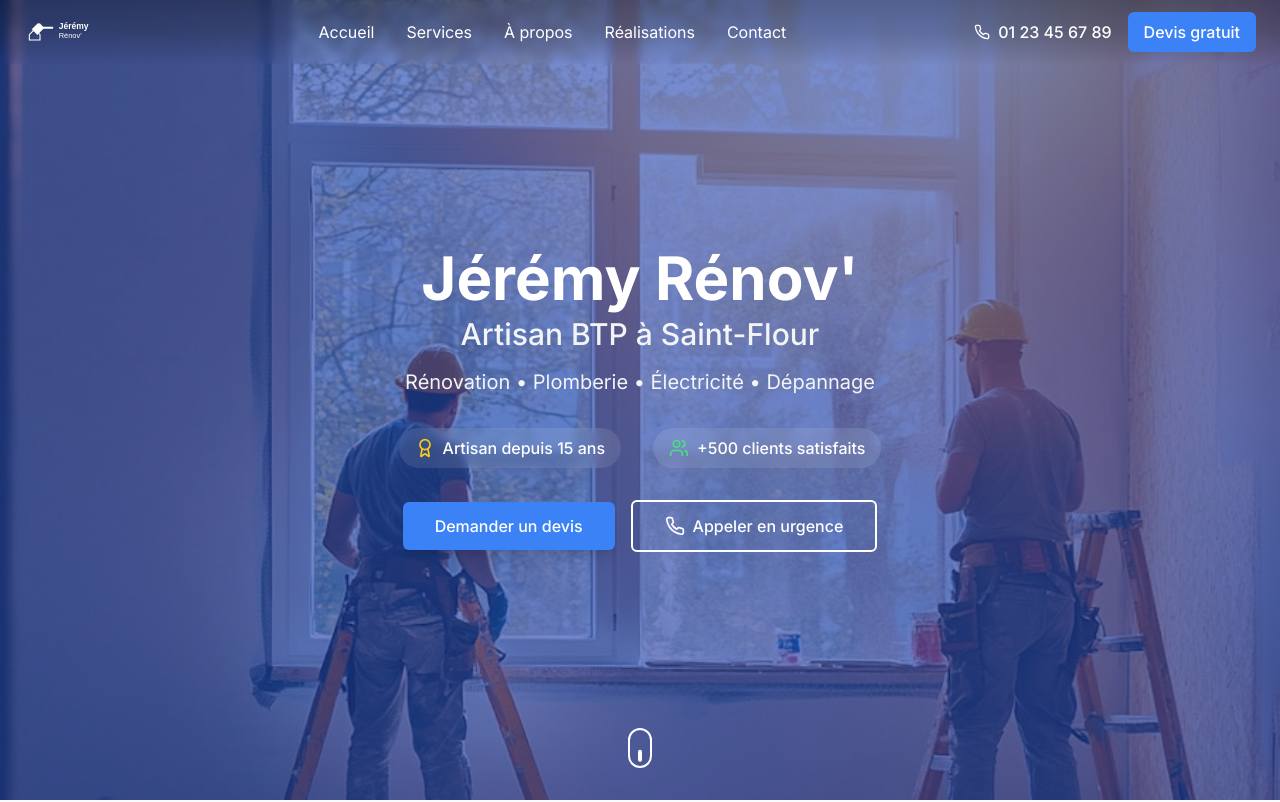
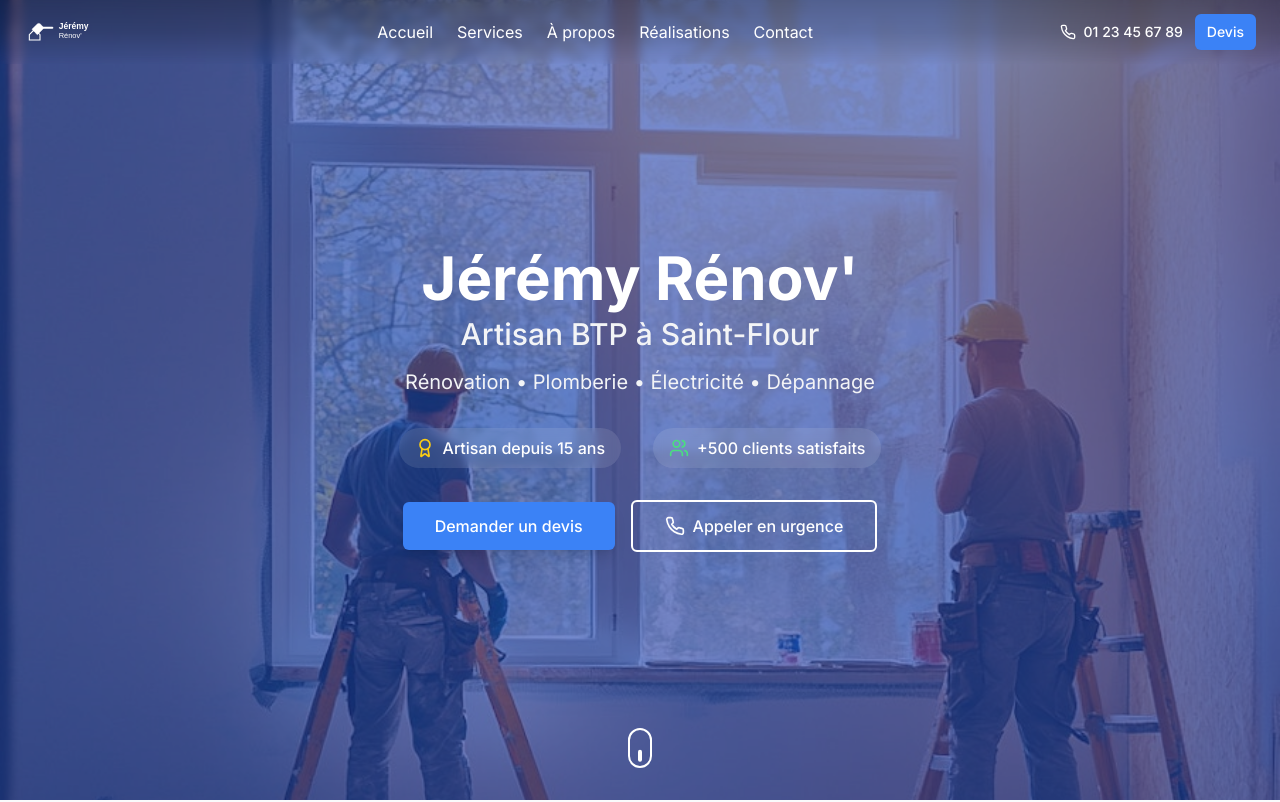
Before and after one commit to agat-dev/saint-flour-renov-project, a React (Vite) app: page / in a window 1280 px wide. Shown: the top 802 px of the page. Built offline with nearby package versions, Linux system fonts and the light colour scheme.

Commit message:
Fix: Header width on Samsung Chrome
Try `w-max-full` for header width.

```diff
--- a/src/components/Header.tsx
+++ b/src/components/Header.tsx
@@ -1,10 +1,11 @@
+
 import { useState, useEffect } from 'react';
 import { Phone, Menu, X } from 'lucide-react';
 import { motion } from 'framer-motion';
 
 const Logo = ({ className = "", isScrolled = false }: { className?: string, isScrolled?: boolean }) => (
   <svg
-    className={`h-8 w-auto ${className}`}
+    className={`h-6 w-auto sm:h-8 flex-shrink-0 ${className}`}
     viewBox="0 0 200 60"
     fill="none"
     xmlns="http://www.w3.org/2000/svg"
@@ -80,24 +81,24 @@ const Header = () => {
     <motion.header
       initial={{ y: -100 }}
       animate={{ y: 0 }}
-      className={`fixed top-0 left-0 right-0 z-50 w-full transition-all duration-500 ease-in-out ${
+      className={`fixed top-0 left-0 right-0 z-50 max-w-full overflow-hidden transition-all duration-500 ease-in-out ${
         isScrolled
           ? 'bg-white/95 backdrop-blur-md shadow-lg border-b border-white/20'
           : 'bg-gradient-to-b from-black/30 via-black/20 to-transparent backdrop-blur-sm'
       }`}
     >
-      <div className="w-full max-w-screen mx-auto px-3 sm:px-4 lg:px-6">
-        <div className="flex justify-between items-center h-14 sm:h-16 min-h-0">
+      <div className="max-w-full mx-auto px-2 sm:px-4 lg:px-6">
+        <div className="flex justify-between items-center h-14 sm:h-16 max-w-full">
           {/* Logo */}
-          <div className="flex items-center min-w-0">
+          <div className="flex items-center flex-shrink-0 min-w-0">
             <Logo isScrolled={isScrolled} />
           </div>
 
           {/* Navigation Desktop */}
-          <nav className="hidden md:flex space-x-6 lg:space-x-8">
+          <nav className="hidden md:flex space-x-4 lg:space-x-6 flex-shrink">
             <button
               onClick={() => scrollToSection('accueil')}
-              className={`transition-all duration-300 ease-in-out ${
+              className={`transition-all duration-300 ease-in-out text-sm lg:text-base whitespace-nowrap ${
                 isScrolled ? 'text-gray-700 hover:text-blue-600' : 'text-white hover:text-gray-200'
               }`}
             >
@@ -105,7 +106,7 @@ const Header = () => {
             </button>
             <button
               onClick={() => scrollToSection('services')}
-              className={`transition-all duration-300 ease-in-out ${
+              className={`transition-all duration-300 ease-in-out text-sm lg:text-base whitespace-nowrap ${
                 isScrolled ? 'text-gray-700 hover:text-blue-600' : 'text-white hover:text-gray-200'
               }`}
             >
@@ -113,7 +114,7 @@ const Header = () => {
             </button>
             <button
               onClick={() => scrollToSection('a-propos')}
-              className={`transition-all duration-300 ease-in-out ${
+              className={`transition-all duration-300 ease-in-out text-sm lg:text-base whitespace-nowrap ${
                 isScrolled ? 'text-gray-700 hover:text-blue-600' : 'text-white hover:text-gray-200'
               }`}
             >
@@ -121,7 +122,7 @@ const Header = () => {
             </button>
             <button
               onClick={() => scrollToSection('realisations')}
-              className={`transition-all duration-300 ease-in-out ${
+              className={`transition-all duration-300 ease-in-out text-sm lg:text-base whitespace-nowrap ${
                 isScrolled ? 'text-gray-700 hover:text-blue-600' : 'text-white hover:text-gray-200'
               }`}
             >
@@ -129,7 +130,7 @@ const Header = () => {
             </button>
             <button
               onClick={() => scrollToSection('contact')}
-              className={`transition-all duration-300 ease-in-out ${
+              className={`transition-all duration-300 ease-in-out text-sm lg:text-base whitespace-nowrap ${
                 isScrolled ? 'text-gray-700 hover:text-blue-600' : 'text-white hover:text-gray-200'
               }`}
             >
@@ -138,26 +139,26 @@ const Header = () => {
           </nav>
 
           {/* CTA Desktop */}
-          <div className="hidden md:flex items-center space-x-3 lg:space-x-4 min-w-0">
+          <div className="hidden md:flex items-center space-x-2 lg:space-x-3 flex-shrink-0 min-w-0">
             <a
               href="tel:0123456789"
-              className={`flex items-center transition-all duration-300 ease-in-out whitespace-nowrap ${
+              className={`flex items-center transition-all duration-300 ease-in-out whitespace-nowrap text-xs lg:text-sm ${
                 isScrolled ? 'text-blue-600 hover:text-blue-700' : 'text-white hover:text-gray-200'
               }`}
             >
-              <Phone className="h-4 w-4 mr-2" />
-              <span className="font-medium text-sm lg:text-base">01 23 45 67 89</span>
+              <Phone className="h-3 w-3 lg:h-4 lg:w-4 mr-1 lg:mr-2 flex-shrink-0" />
+              <span className="font-medium hidden lg:inline">01 23 45 67 89</span>
             </a>
             <button
               onClick={() => scrollToSection('contact')}
-              className="bg-blue-500 hover:bg-blue-600 text-white font-medium py-2 px-3 lg:px-4 rounded-md transition-all duration-300 ease-in-out hover:scale-105 hover:shadow-lg text-sm lg:text-base whitespace-nowrap"
+              className="bg-blue-500 hover:bg-blue-600 text-white font-medium py-1.5 px-2 lg:py-2 lg:px-3 rounded-md transition-all duration-300 ease-in-out hover:scale-105 hover:shadow-lg text-xs lg:text-sm whitespace-nowrap flex-shrink-0"
             >
-              Devis gratuit
+              Devis
             </button>
           </div>
 
           {/* Mobile menu button */}
-          <div className="md:hidden">
+          <div className="md:hidden flex-shrink-0">
             <button
               onClick={() => setIsMobileMenuOpen(!isMobileMenuOpen)}
               className={`p-2 rounded-md transition-all duration-300 ease-in-out ${
@@ -175,9 +176,9 @@ const Header = () => {
             initial={{ opacity: 0, height: 0 }}
             animate={{ opacity: 1, height: 'auto' }}
             exit={{ opacity: 0, height: 0 }}
-            className="md:hidden bg-white/95 backdrop-blur-md border-t border-gray-200/50 w-full"
+            className="md:hidden bg-white/95 backdrop-blur-md border-t border-gray-200/50 max-w-full"
           >
-            <div className="px-2 pt-2 pb-3 space-y-1 w-full">
+            <div className="px-2 pt-2 pb-3 space-y-1 max-w-full">
               <button
                 onClick={() => scrollToSection('accueil')}
                 className="block w-full text-left px-3 py-2 text-gray-700 hover:text-blue-600 transition-all duration-200"
@@ -213,7 +214,7 @@ const Header = () => {
                   href="tel:0123456789"
                   className="flex items-center text-blue-600 hover:text-blue-700 transition-all duration-200 mb-2"
                 >
-                  <Phone className="h-4 w-4 mr-2" />
+                  <Phone className="h-4 w-4 mr-2 flex-shrink-0" />
                   <span className="font-medium">01 23 45 67 89</span>
                 </a>
                 <button
```
